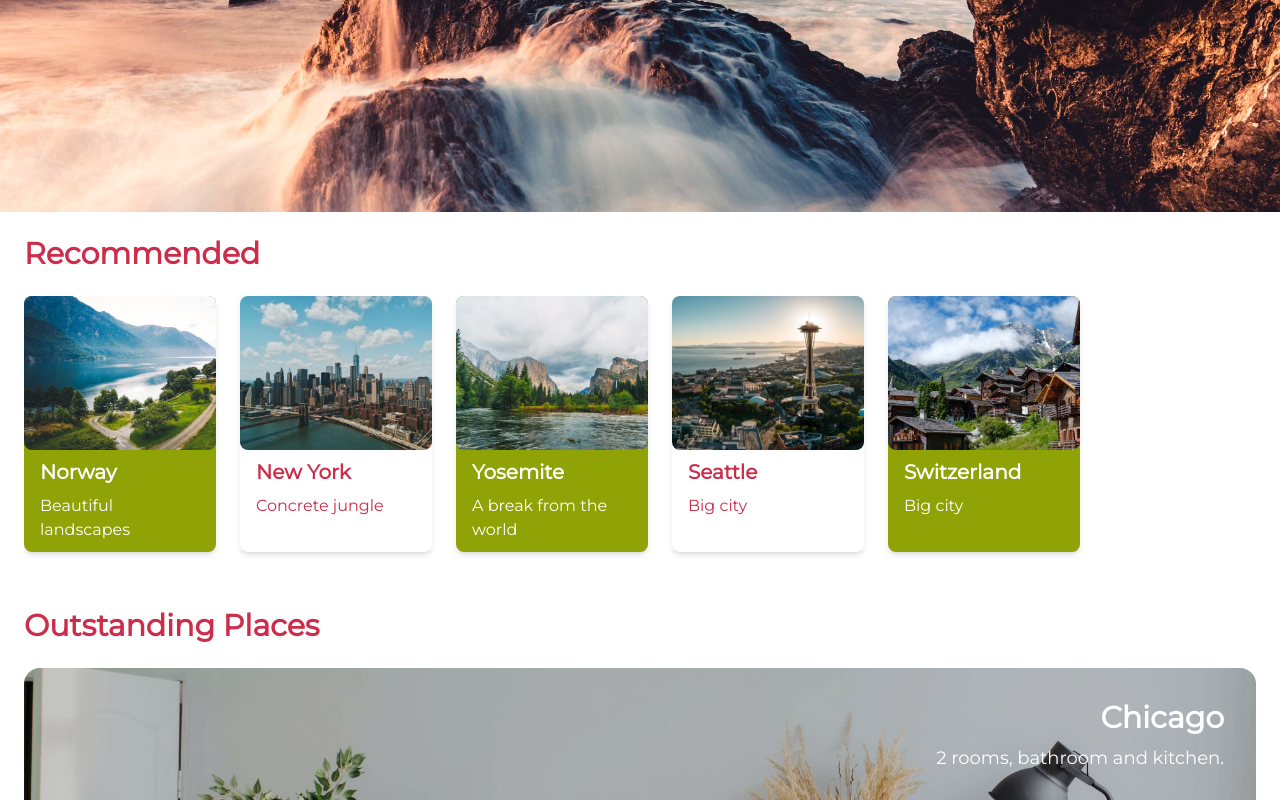
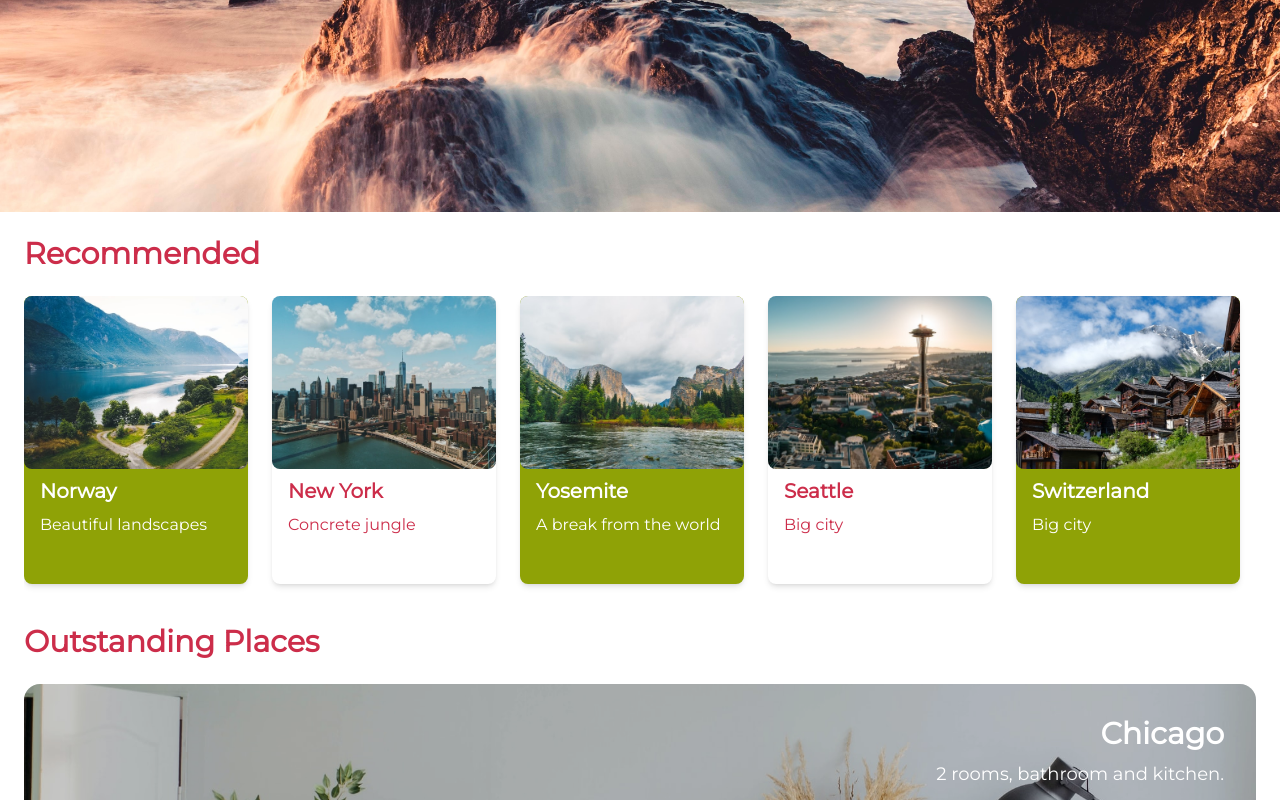
Before and after one commit to JPabloPena/platzitravel, a React (Vite) app: page / in a window 1280 px wide. Shown: the part 388-1188 px from the top of the page. Built offline with nearby package versions, Linux system fonts and the light colour scheme.

Commit message:
feat: adapt design for desktop

```diff
--- a/src/components/Recommended.jsx
+++ b/src/components/Recommended.jsx
@@ -33,7 +33,7 @@ function Recommended () {
   return (
     <section id='recommended' className='p-6'>
       <h2 className='text-3xl font-semibold text-primary'>Recommended</h2>
-      <div className='w-auto h-72 mt-6 overflow-x-auto overscroll-x-contain flex space-x-6 overflow-y-hidden'>
+      <div className='w-auto h-auto pb-4 mt-6 overflow-x-auto overscroll-x-contain flex space-x-6 overflow-y-hidden'>
         {
           CARDS.map((card, index) => (
             <RecommendedCard
--- a/src/components/RecommendedCard.jsx
+++ b/src/components/RecommendedCard.jsx
@@ -4,7 +4,7 @@ function RecommendedCard ({ imageClass, title, desc, index }) {
   const isOdd = index % 2 === 0
 
   return (
-    <div className={`w-48 h-64 shadow-md rounded-lg shrink-0 transform transition hover:-translate-y-4 hover:shadow-xl overflow-visible ${isOdd ? 'bg-secondary text-white' : 'bg-white text-primary'}`}>
+    <div className={`w-48 h-64 lg:w-56 lg:h-72 shadow-md rounded-lg shrink-0 transform transition hover:-translate-y-4 hover:shadow-xl overflow-visible ${isOdd ? 'bg-secondary text-white' : 'bg-white text-primary'}`}>
       <div className={`w-full h-3/5 rounded-lg ${imageClass} bg-cover`} />
       <div className='w-full h-2/5'>
         <h3 className='font-bold text-xl px-4 py-2'>{title}</h3>
```
